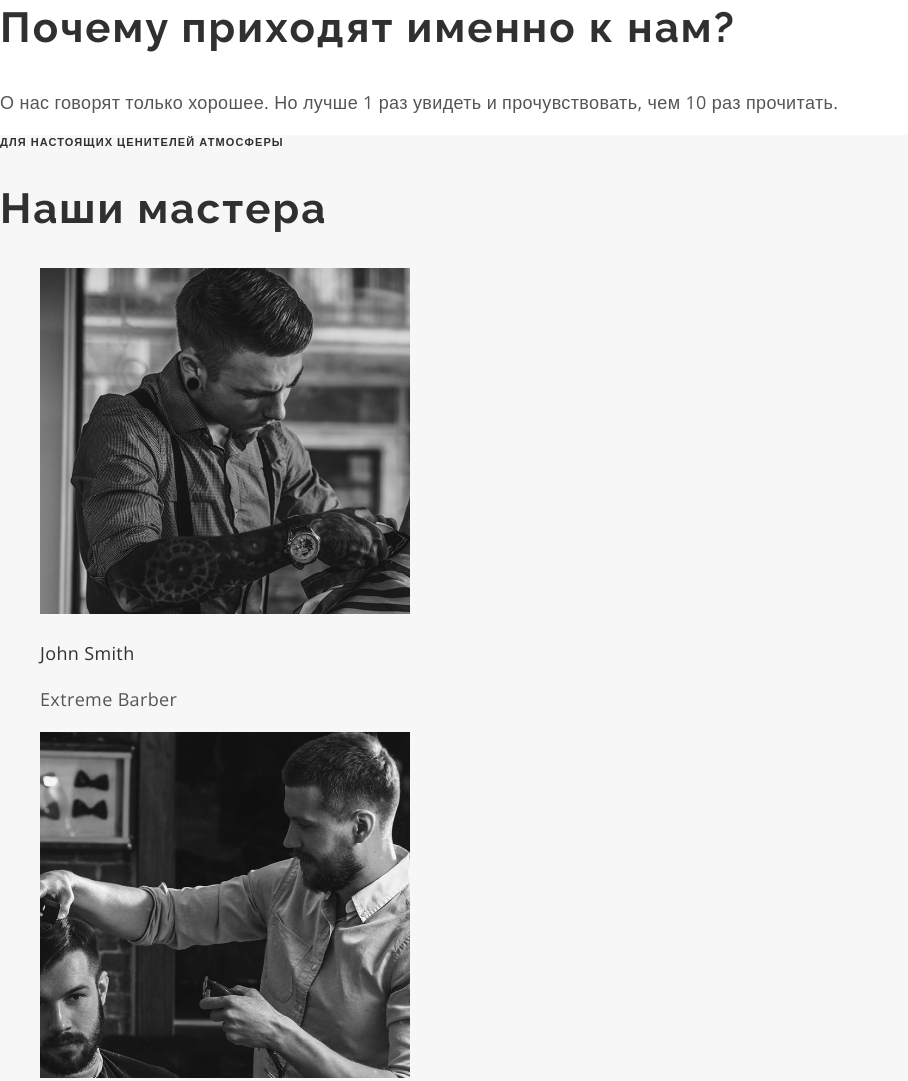
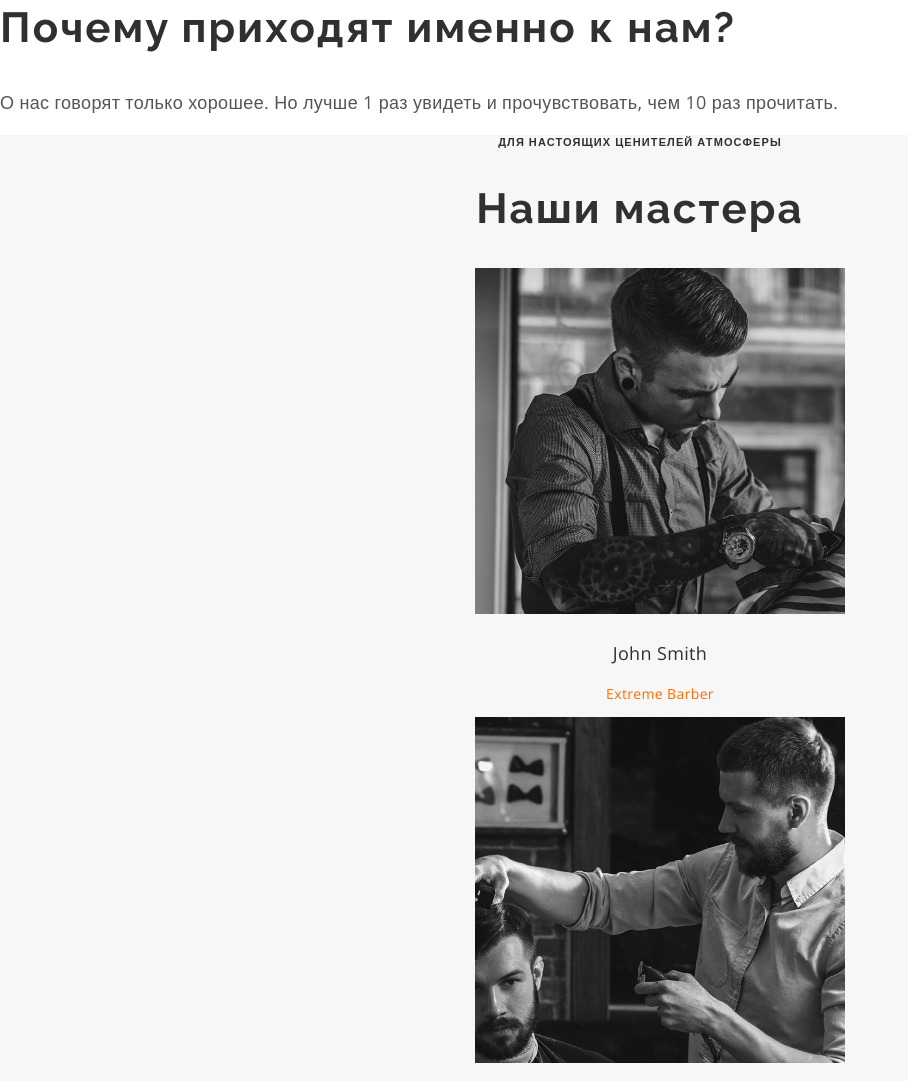
Before and after one commit to Zmennn/vers, a plain HTML site: page index.html in a window 1280 px wide. Shown: the part 2640-3721 px from the top of the page, without its empty margins (0-908 px from the left). Drawn offline with nearby package versions, Linux system fonts and the light colour scheme.

Commit message:
Update style.css

```diff
--- a/css/style.css
+++ b/css/style.css
@@ -132,13 +132,20 @@ line-height: 1.36;
 letter-spacing: 0.05em;
 }
 
-.team{background-color:var(--second-bg-color) ;}
+.team{background-color:var(--second-bg-color) ;
+text-align: center;}
 
 .team-member{
-font-weight: normal;
+font-weight: 400;
 font-size: 18px;
 line-height: 1.39;
 color: var(--title-color);
+}
+
+.team-member-position{
+font-size: 14px;
+line-height: 1.36;
+color: var(--accent-color);
 }
 
 
```
